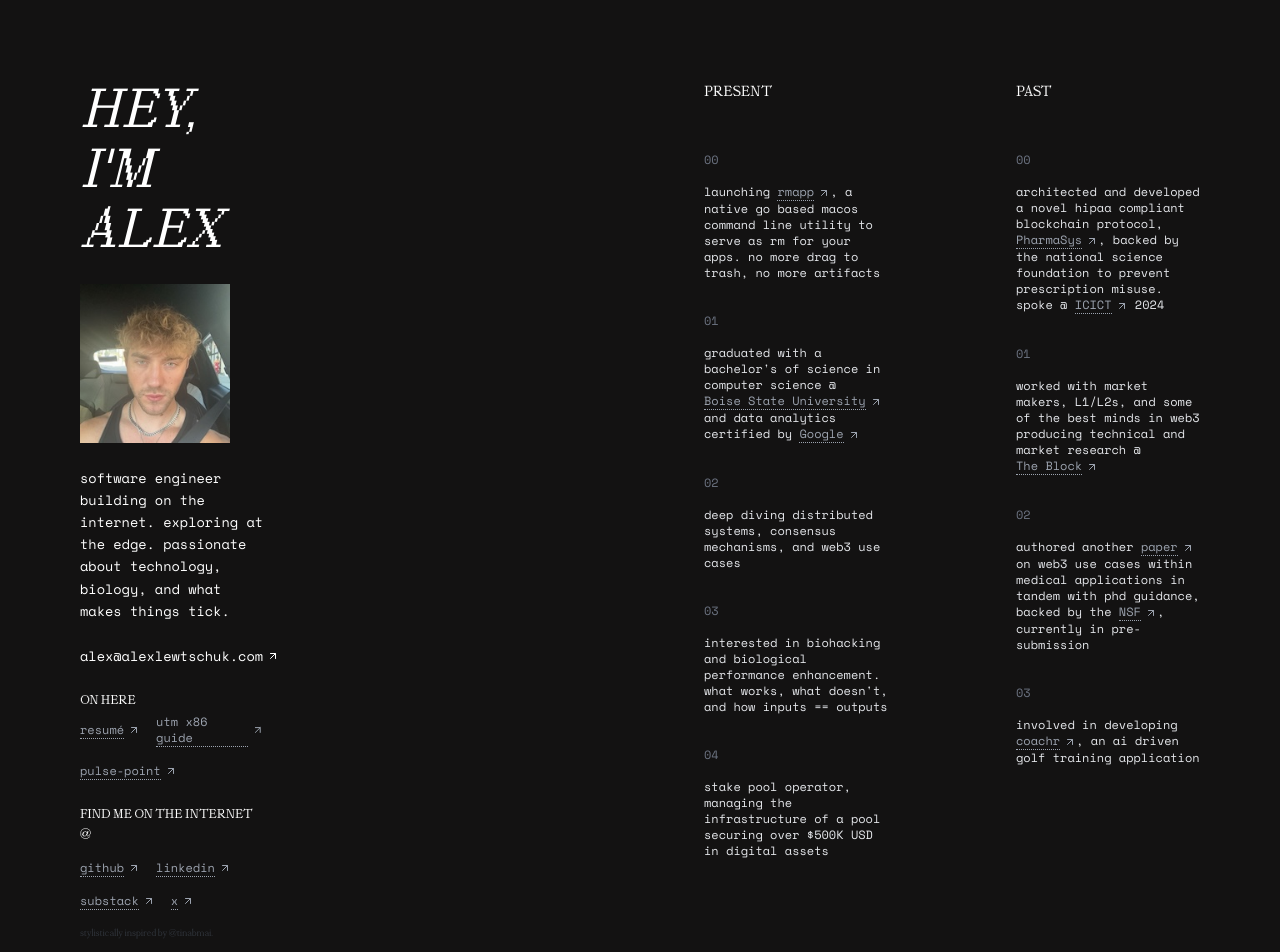
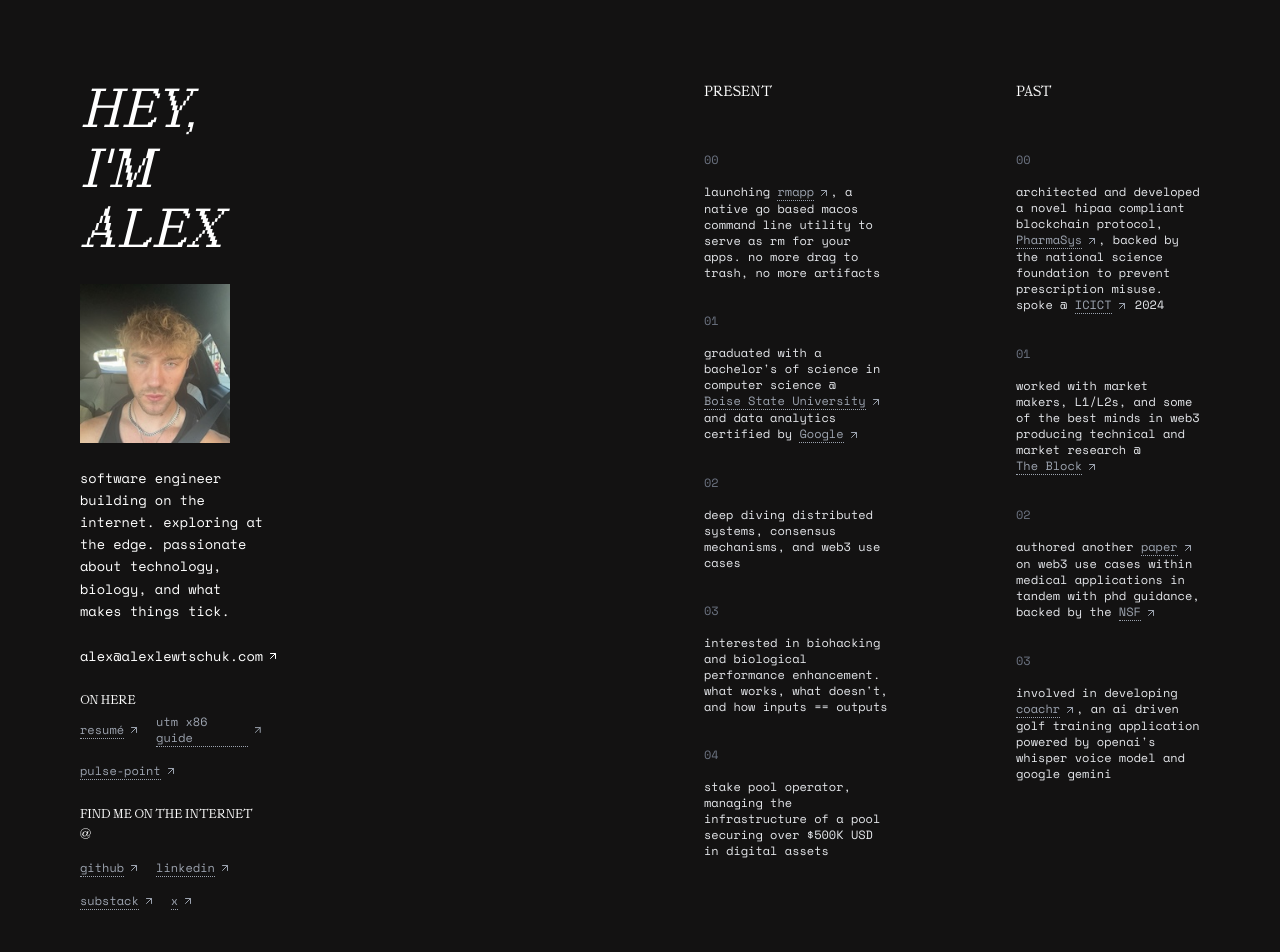
Before and after one commit to alewtschuk/alewtschuk.github.io, a Next.js app: page / in a window 1280 px wide. Shown: the top 952 px of the page. Built offline with nearby package versions, Linux system fonts and the light colour scheme.

Commit message:
Minor updates

```diff
--- a/app/page.tsx
+++ b/app/page.tsx
@@ -106,9 +106,9 @@ export default function Home() {
                 </div>
               </div>
             </div>
-            <div className="font-sans text-[10px] text-gray-600/50 mt-4">
+            {/* <div className="font-sans text-[10px] text-gray-600/50 mt-4">
               stylistically inspired by @tinabmai.
-            </div>
+            </div> */}
           </div>
 
           {/* Spacer Column */}
@@ -202,7 +202,6 @@ export default function Home() {
                     <CustomLink href="/portfolio_files/docs/survey.pdf" text="paper" />
                     {" "}on web3 use cases within medical applications in tandem with phd guidance, backed by the{" "}
                     <CustomLink href="https://www.nsf.gov/awardsearch/showAward?AWD_ID=2051127" text="NSF" />
-                    {", "}currently in pre-submission
                   </p>
                 }
               />
@@ -211,8 +210,8 @@ export default function Home() {
                 content={
                   <p>
                     involved in developing{" "}
-                    <CustomLink href="https://www.boisestate.edu/coen/news-events/annual-design-showcase/design-showcase-brochure/#:~:text=CS%2D2%20Coachr,to%20the%20game" text="coachr" />
-                    {", "}an ai driven golf training application
+                    <CustomLink href="https://drive.google.com/drive/folders/1oVfT5XEk3PKCOA5504QJtM1H0KO6sAop?usp=sharing" text="coachr" />
+                    {", "}an ai driven golf training application powered by openai's whisper voice model and google gemini
                   </p>
                 }
               />
```
